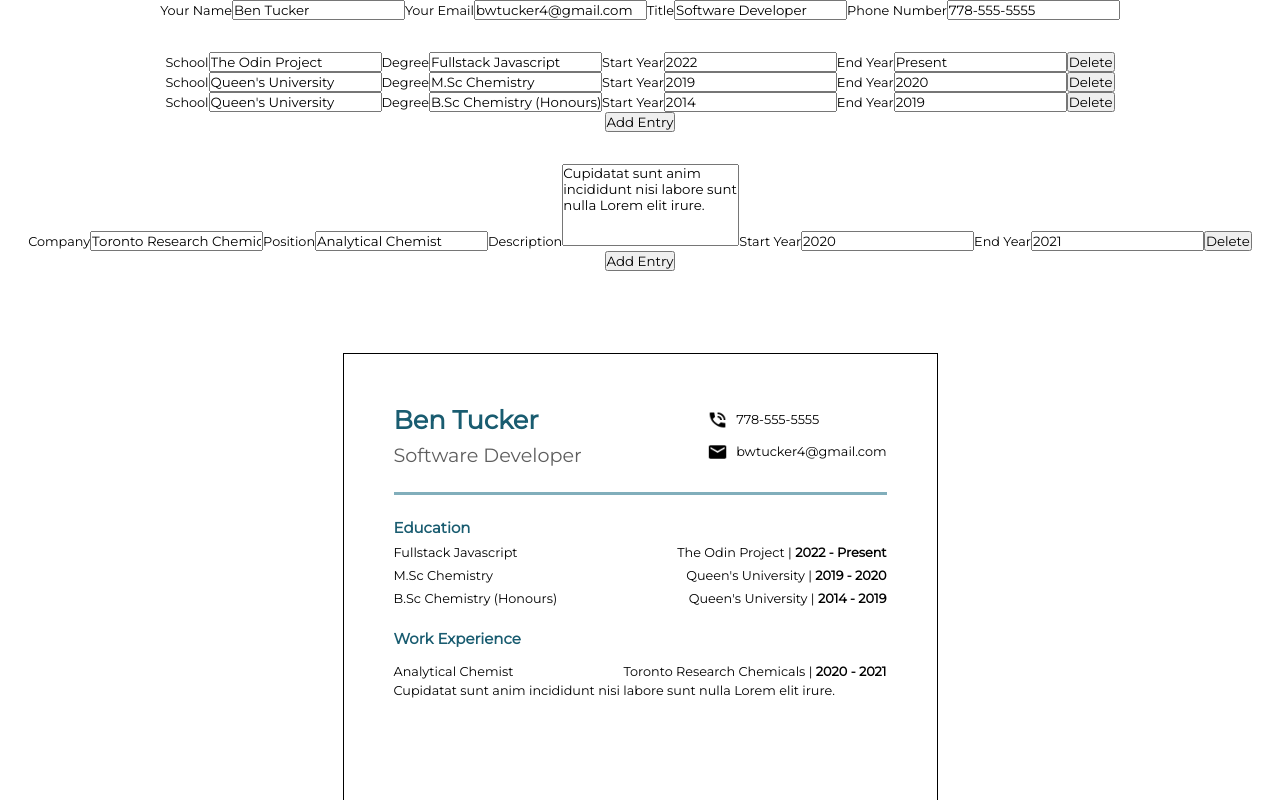
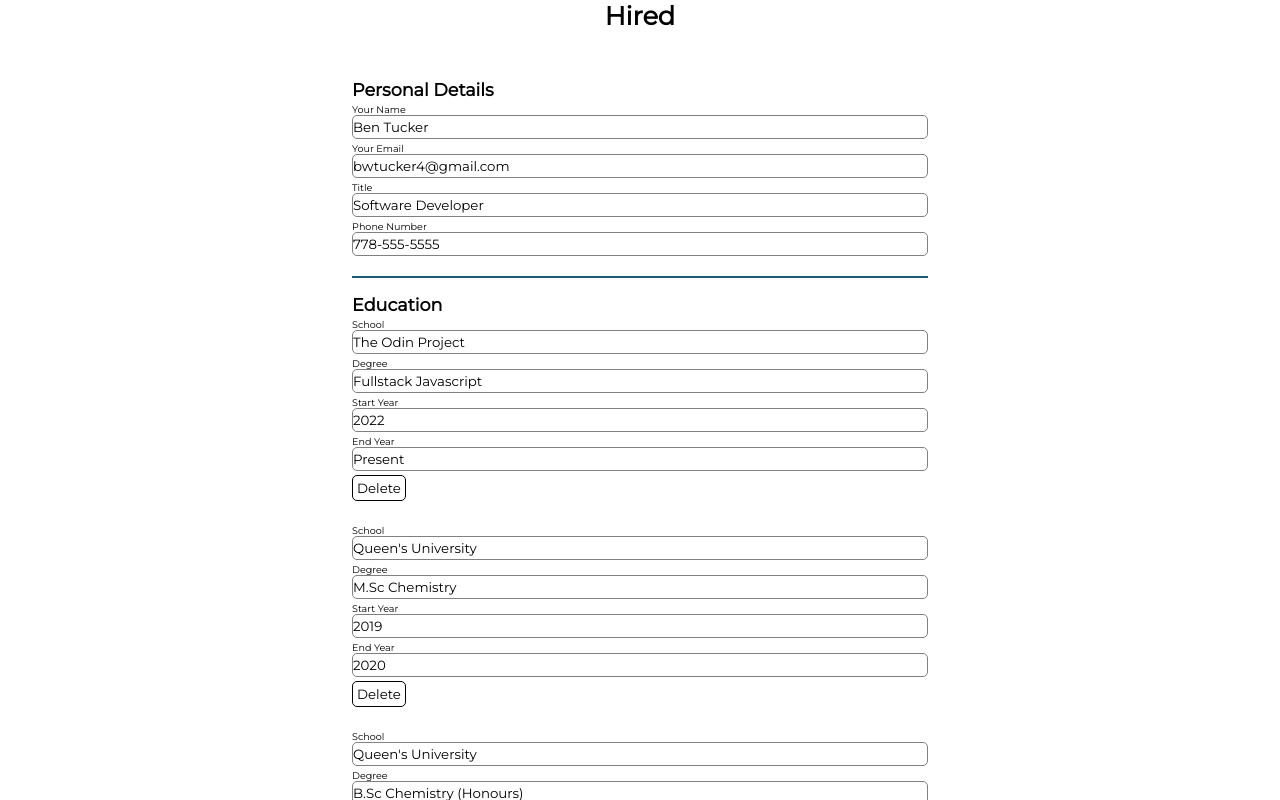
Before and after one commit to tenbucker4/employable, a React (Create React App) app in the folder cv-project/: page / in a window 1280 px wide. Shown: the top 800 px of the page. Built offline with nearby package versions, Linux system fonts and the light colour scheme.

Commit message:
Format forms

```diff
--- a/cv-project/src/App.js
+++ b/cv-project/src/App.js
@@ -197,8 +197,11 @@ class App extends Component {
     render() {
         return (
             <div className="container">
+                <h1>Hired</h1>
                 <div className="cv-form">
+                    <h3>Personal Details</h3>
                     <General onChange={this.handlePersonalChange} />
+                    <h3>Education</h3>
                     <Education
                         education={this.state.education}
                         onChange={this.handleEducationChange}
@@ -206,6 +209,7 @@ class App extends Component {
                         onDelete={this.handleEducationItemDelete}
                         getID={this.getUniqueId}
                     />
+                    <h3>Work Experience</h3>
                     <Work
                         experience={this.state.experience}
                         onChange={this.handleWorkChange}
--- a/cv-project/src/components/ColorPicker.js
+++ b/cv-project/src/components/ColorPicker.js
@@ -9,7 +9,6 @@ class ColorPicker extends Component {
     render() {
         return (
             <div className="footer-buttons">
-                <h4>All done?</h4>
                 <h4>Choose a color theme:</h4>
                 <div className="color-picker">
                     <button
--- a/cv-project/src/components/Education.js
+++ b/cv-project/src/components/Education.js
@@ -12,6 +12,7 @@ class Education extends Component {
                 {this.props.education?.map((item, i) => {
                     return (
                         <form key={item.id}>
+                            <div className="form-line">
                                 <label htmlFor="school">School</label>
                                 <input
                                     id="school"
@@ -26,6 +27,8 @@ class Education extends Component {
                                         )
                                     }
                                 />
+                            </div>
+                            <div className="form-line">
                                 <label htmlFor="degree">Degree</label>
                                 <input
                                     id="degree"
@@ -40,7 +43,11 @@ class Education extends Component {
                                         )
                                     }
                                 />
-                            <label htmlFor="schoolStartDate">Start Year</label>
+                            </div>
+                            <div className="form-line">
+                                <label htmlFor="schoolStartDate">
+                                    Start Year
+                                </label>
                                 <input
                                     id="schoolStartDate"
                                     type="text"
@@ -54,6 +61,8 @@ class Education extends Component {
                                         )
                                     }
                                 />
+                            </div>
+                            <div className="form-line">
                                 <label htmlFor="schoolEndDate">End Year</label>
                                 <input
                                     id="schoolEndDate"
@@ -68,6 +77,7 @@ class Education extends Component {
                                         )
                                     }
                                 />
+                            </div>
                             <button
                                 type="button"
                                 onClick={() => this.props.getID("education", i)}
--- a/cv-project/src/components/General.js
+++ b/cv-project/src/components/General.js
@@ -9,6 +9,7 @@ class General extends Component {
         return (
             <div className="general-form">
                 <form>
+                    <div className="form-line">
                         <label htmlFor="userName">Your Name</label>
                         <input
                             id="userName"
@@ -17,6 +18,8 @@ class General extends Component {
                             defaultValue="Ben Tucker"
                             onChange={this.props.onChange}
                         />
+                    </div>
+                    <div className="form-line">
                         <label htmlFor="userEmail">Your Email</label>
                         <input
                             id="userEmail"
@@ -25,6 +28,8 @@ class General extends Component {
                             defaultValue="bwtucker4@gmail.com"
                             onChange={this.props.onChange}
                         />
+                    </div>
+                    <div className="form-line">
                         <label htmlFor="userTitle">Title</label>
                         <input
                             id="userTitle"
@@ -33,6 +38,8 @@ class General extends Component {
                             defaultValue="Software Developer"
                             onChange={this.props.onChange}
                         />
+                    </div>
+                    <div className="form-line">
                         <label htmlFor="userPhone">Phone Number</label>
                         <input
                             id="userPhone"
@@ -41,6 +48,7 @@ class General extends Component {
                             defaultValue="778-555-5555"
                             onChange={this.props.onChange}
                         />
+                    </div>
                 </form>
             </div>
         );
--- a/cv-project/src/components/Work.js
+++ b/cv-project/src/components/Work.js
@@ -12,6 +12,7 @@ class Work extends Component {
                 {this.props.experience?.map((item, i) => {
                     return (
                         <form key={item.id}>
+                            <div className="form-line">
                                 <label htmlFor="company">Company</label>
                                 <input
                                     id="company"
@@ -26,6 +27,8 @@ class Work extends Component {
                                         )
                                     }
                                 />
+                            </div>
+                            <div className="form-line">
                                 <label htmlFor="position">Position</label>
                                 <input
                                     id="position"
@@ -40,6 +43,8 @@ class Work extends Component {
                                         )
                                     }
                                 />
+                            </div>
+                            <div className="form-line">
                                 <label htmlFor="description">Description</label>
                                 <textarea
                                     id="description"
@@ -54,7 +59,11 @@ class Work extends Component {
                                         )
                                     }
                                 ></textarea>
-                            <label htmlFor="workStartDate">Start Year</label>
+                            </div>
+                            <div className="form-line">
+                                <label htmlFor="workStartDate">
+                                    Start Year
+                                </label>
                                 <input
                                     id="workStartDate"
                                     type="text"
@@ -68,6 +77,8 @@ class Work extends Component {
                                         )
                                     }
                                 />
+                            </div>
+                            <div className="form-line">
                                 <label htmlFor="workEndDate">End Year</label>
                                 <input
                                     id="workEndDate"
@@ -82,6 +93,8 @@ class Work extends Component {
                                         )
                                     }
                                 />
+                            </div>
+
                             <button
                                 type="button"
                                 onClick={() =>
--- a/cv-project/src/styles/app.css
+++ b/cv-project/src/styles/app.css
@@ -15,6 +15,25 @@ body {
 button {
     cursor: pointer;
     font-family: inherit;
+    padding: 0.25rem;
+    background-color: white;
+    color: black;
+    border: 1px solid black;
+    border-radius: 5px;
+}
+
+button:hover {
+    background-color: black;
+    color: white;
+}
+
+input {
+    height: 1.5rem;
+}
+
+input {
+    border: 1px solid grey;
+    border-radius: 5px;
 }
 
 input,
@@ -23,17 +42,30 @@ textarea {
     resize: none;
 }
 
+textarea {
+    border: 1px solid grey;
+    border-radius: 5px;
+}
+
 .container {
     display: flex;
     flex-direction: column;
     gap: 2rem;
+    align-items: center;
 }
 
 .cv-form {
     display: flex;
     flex-direction: column;
     align-items: center;
-    gap: 2rem;
+    width: 45%;
+}
+
+.cv-form h3 {
+    align-self: flex-start;
+    padding-bottom: 0.25rem;
+    padding-top: 1rem;
+    font-size: 1.1rem;
 }
 
 .general-form,
@@ -42,6 +74,32 @@ textarea {
     display: flex;
     flex-direction: column;
     align-items: center;
+    width: 100%;
+    gap: 1.5rem;
+    padding-bottom: 1.25rem;
+}
+
+.general-form,
+.education-form {
+    border-bottom: 2px solid var(--dark-blue);
+}
+
+form {
+    display: flex;
+    flex-direction: column;
+    width: 100%;
+    align-items: flex-start;
+    gap: 0.25rem;
+}
+
+.form-line {
+    display: flex;
+    flex-direction: column;
+    width: 100%;
+}
+
+.form-line label {
+    font-size: 0.6rem;
 }
 
 .cv-display {
@@ -50,5 +108,4 @@ textarea {
     justify-content: center;
     align-items: center;
     width: 100%;
-    padding-top: 50px;
 }
--- a/cv-project/src/styles/resume.css
+++ b/cv-project/src/styles/resume.css
@@ -13,6 +13,7 @@
     display: flex;
     flex-direction: column;
     align-items: center;
+    box-shadow: 3px 0 3px 0 hsl(0deg 0% 0% / 20%);
 }
 
 .resume-bin header {
@@ -88,6 +89,7 @@ section h3 {
 
 .work-details {
     text-align: justify;
+    overflow: auto;
 }
 
 span {
```
Lines whose indentation alone changed are shown as unchanged.
